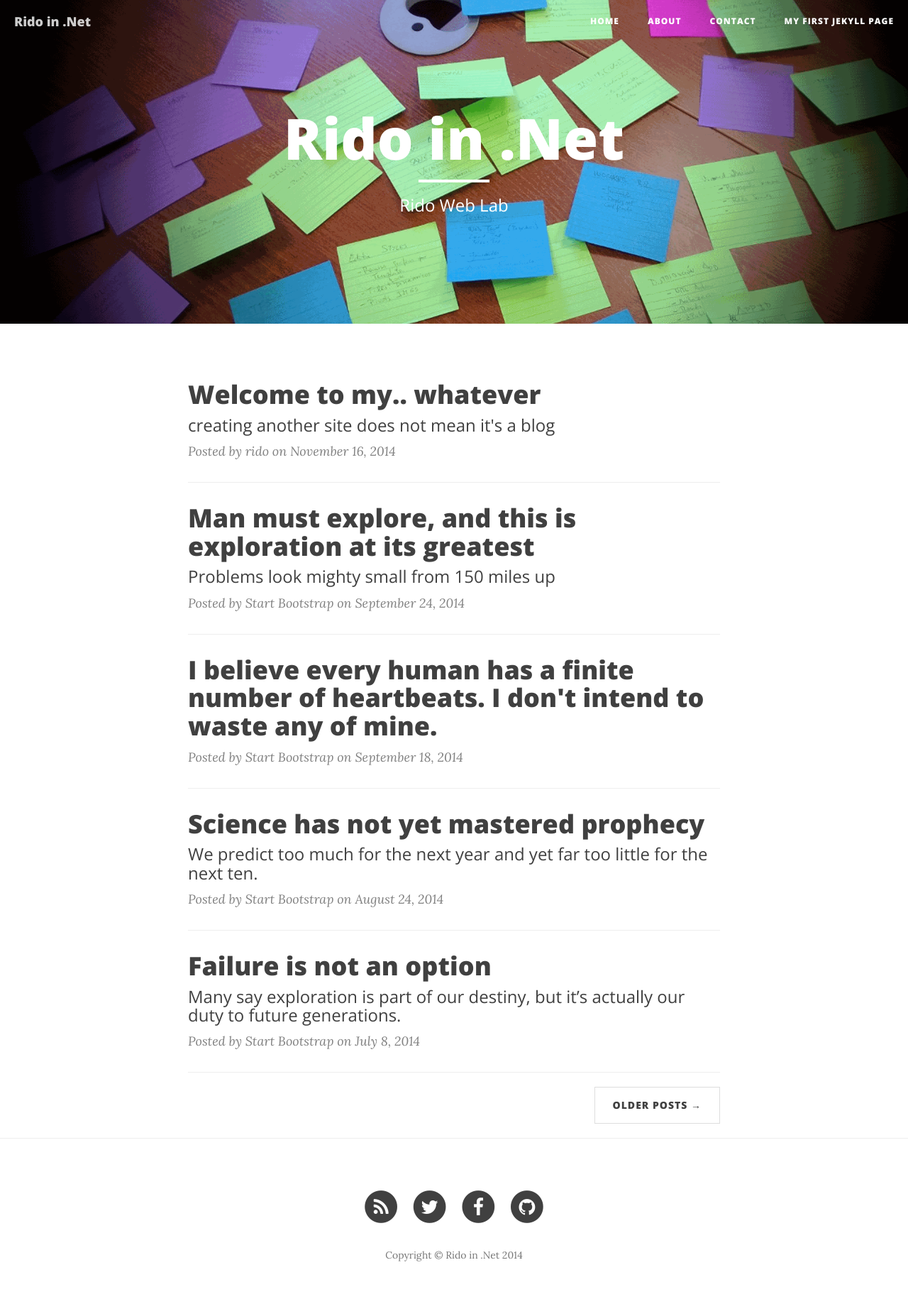
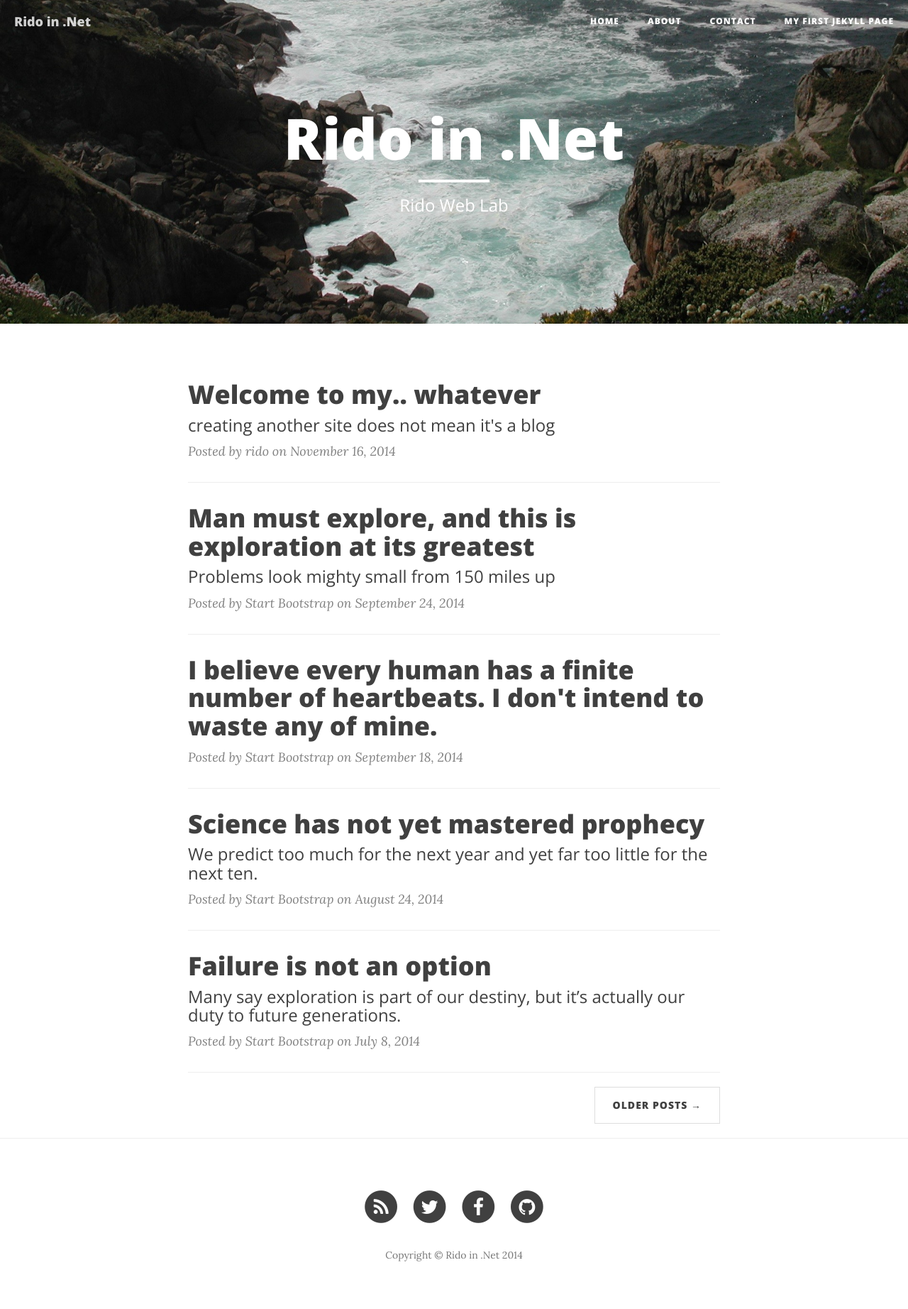
Before and after one commit to rido-min/ridomin.github.io, a Jekyll site: the page built from index.html, in a window 1280 px wide. Shown: the whole page at 71% size. Built offline with Jekyll 4.4.1, drawn with Linux system fonts in a browser that asks for light colours; nearby versions of some CDN libraries; Markdown is read by kramdown in place of the engine named in the settings; the list of posts is cut into pages by our own code.

Commit message:
new photo in home

```diff
--- a/_config.yml
+++ b/_config.yml
@@ -8,7 +8,7 @@ github_username:  ridomin
 facebook_username:  ridomin
 
 # Build settings
-markdown: kramdown
+markdown: markdown
 highlighter: pygments
 permalink: pretty
 paginate: 5
--- a/index.html
+++ b/index.html
@@ -1,7 +1,7 @@
 ---
 layout: page
 description: "Rido Web Lab"
-header-img: "img/postits_home.png"
+header-img: "img/barr_k.jpg"
 ---
 
 {% for post in paginator.posts %}
```
Also changed, not shown: img/barr_k.jpg (added), img/postits_home.png (deleted).
